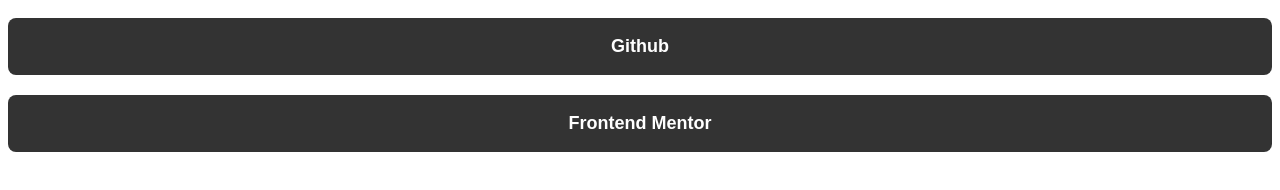
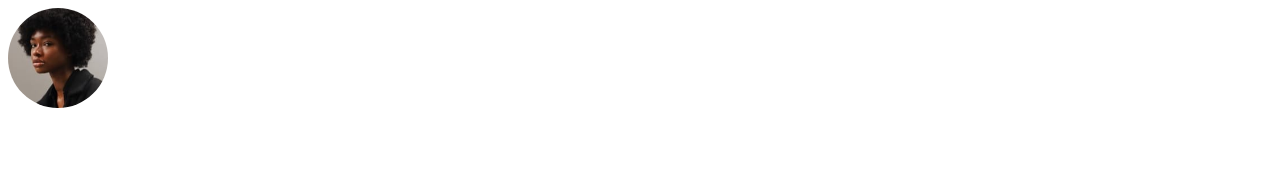
Before and after one commit to Lewis-mbui/frontendmentor-social-links-profile, a plain HTML site: page index.html in a window 1280 px wide. Drawn offline with Linux system fonts and the light colour scheme.

Commit message:
Build avatar component

```diff
--- a/CSS/styles.css
+++ b/CSS/styles.css
@@ -43,7 +43,7 @@ body {
 .btn--primary {
   background: var(--color-grey);
   color: var(--color-white);
-  transition: color 0.3s, background 0.3s;
+  transition: color 0.3s, background-color 0.3s;
 }
 
 .btn--block {
@@ -51,6 +51,20 @@ body {
 }
 
 .btn--primary:hover {
-  background: var(--color-accent);
+  background-color: var(--color-accent);
   color: var(--color-dark-grey);
 }
+
+/* Avatar */
+.avatar {
+  width: 10rem;
+  height: 10rem;
+  border-radius: 50%;
+  overflow: hidden;
+}
+
+.avatar__pic {
+  width: 100%;
+  object-fit: cover;
+  object-position: center;
+}
--- a/index.html
+++ b/index.html
@@ -7,7 +7,8 @@
     <link rel="stylesheet" href="CSS/styles.css" />
   </head>
   <body>
-    <button class="btn btn--primary btn--block">Github</button>
-    <button class="btn btn--primary btn--block">Frontend Mentor</button>
+    <div class="avatar">
+      <img class="avatar__pic" src="assets/images/avatar-jessica.jpeg" />
+    </div>
   </body>
 </html>
```
Also changed, not shown: components/avatar.html (added, +3 -0 lines).
